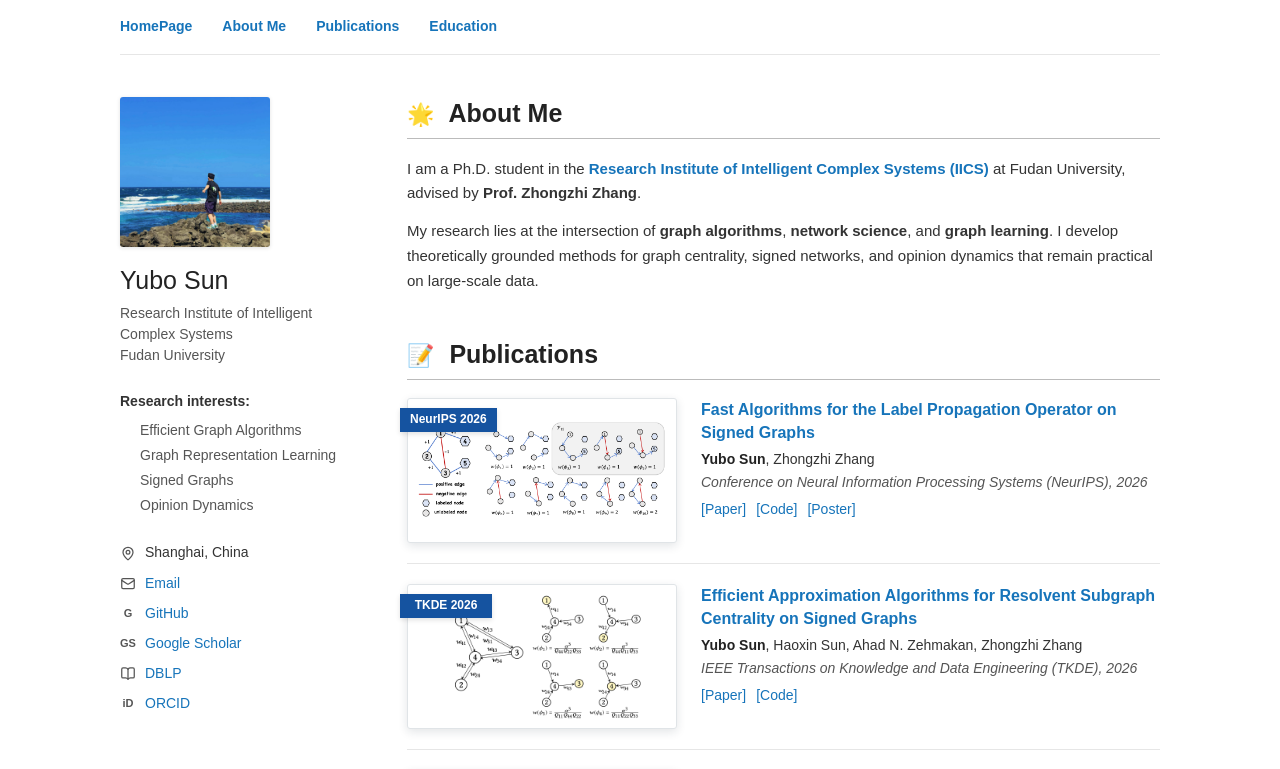
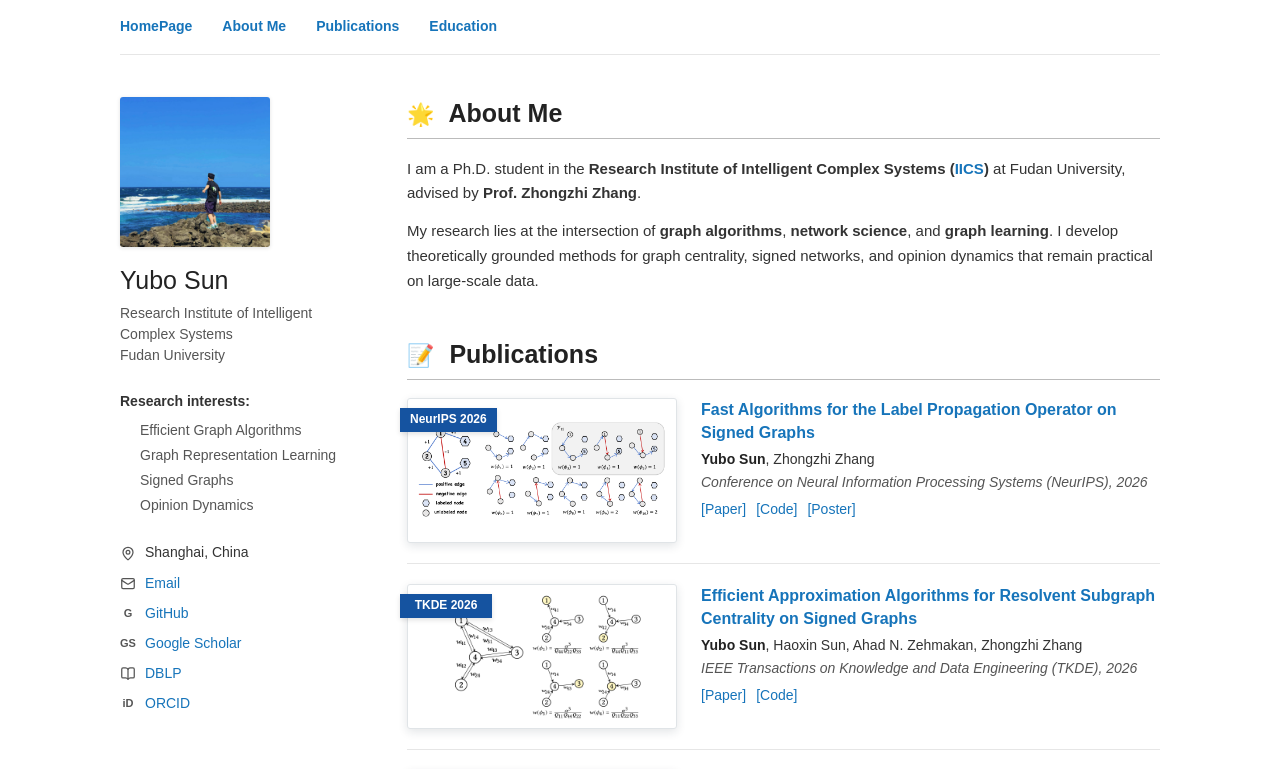
Before and after one commit to SunYubo23/SunYubo23.github.io, a React (Vite) app: page / in a window 1280 px wide. Shown: the top 769 px of the page. Built offline with nearby package versions, Linux system fonts and the light colour scheme.

Commit message:
Limit institute link to IICS abbreviation

```diff
--- a/app/page.tsx
+++ b/app/page.tsx
@@ -43,7 +43,7 @@ export default function Home() {
         <div className="content-column">
           <section id="about">
             <h2><span aria-hidden="true">🌟</span> About Me</h2>
-            <p>I am a Ph.D. student in the <strong><a href="https://iics.fudan.edu.cn/" target="_blank" rel="noreferrer">Research Institute of Intelligent Complex Systems (IICS)</a></strong> at Fudan University, advised by <strong>Prof. Zhongzhi Zhang</strong>.</p>
+            <p>I am a Ph.D. student in the <strong>Research Institute of Intelligent Complex Systems (<a href="https://iics.fudan.edu.cn/" target="_blank" rel="noreferrer">IICS</a>)</strong> at Fudan University, advised by <strong>Prof. Zhongzhi Zhang</strong>.</p>
             <p>My research lies at the intersection of <strong>graph algorithms</strong>, <strong>network science</strong>, and <strong>graph learning</strong>. I develop theoretically grounded methods for graph centrality, signed networks, and opinion dynamics that remain practical on large-scale data.</p>
           </section>
           <section id="publications">
```
